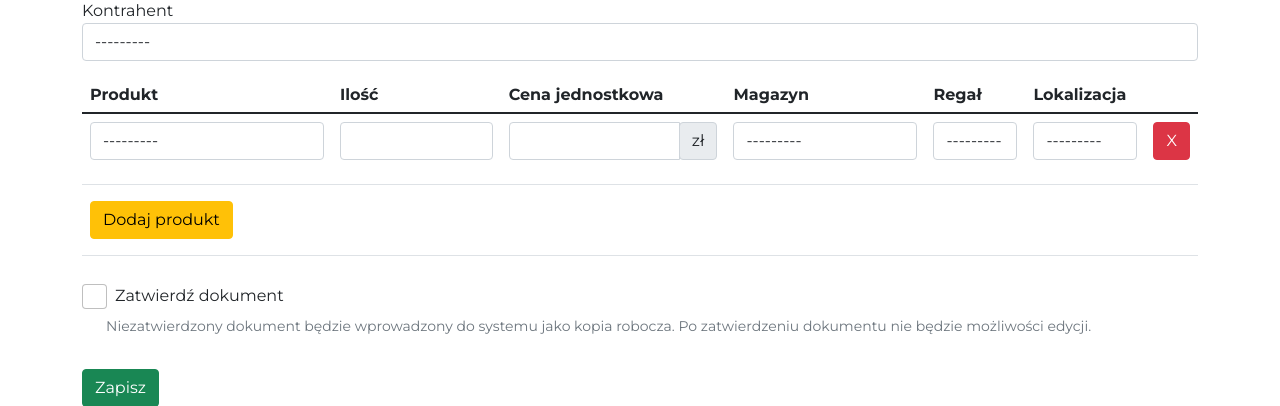
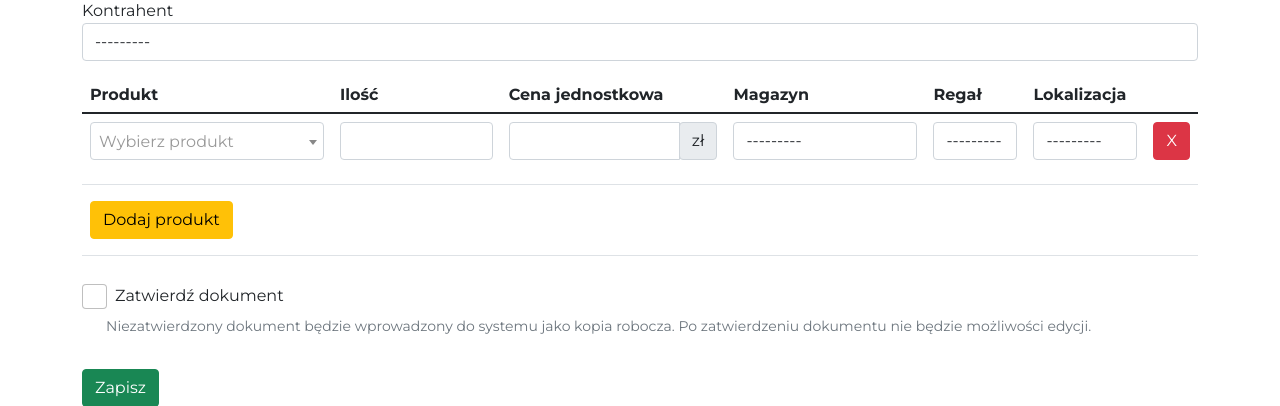
Before and after one commit to piotr-pawelczak/smart_warehouse, a Django app: page /document/pz/ in a window 1280 px wide. Shown: the part 211-617 px from the top of the page. Run offline with Django 3.2, Linux system fonts and the light colour scheme; data that the repository does not hold is empty; some libraries are stand-ins or nearby versions.

Commit message:
Add search to product form

```diff
--- a/documents/templates/documents/goods_received_note_create.html
+++ b/documents/templates/documents/goods_received_note_create.html
@@ -35,7 +35,7 @@
                         <tr id="formTemplate">
                             <td>
                                 {% if form.instance.pk %}{{ form.DELETE }}{% endif %}
-                                {{ product_form.product|add_class:"form-control" }}
+                                {{ product_form.product|add_class:"product_search form-control"}}
                             </td>
                             <td>{{ product_form.quantity|add_class:"form-control" }}</td>
                             <td>
@@ -99,6 +99,10 @@
                 $(id_shelf).prop('selectedIndex', 0);
                 $(id_product).prop('selectedIndex', 0);
 
+                $(document).ready(function (){
+                    $(".product_search").select2({placeholder: 'Wybierz produkt'});
+                });
+
             });
         })
     </script>
@@ -160,4 +164,11 @@
     </script>
 
 
+{#    <script src="https://ajax.googleapis.com/ajax/libs/jquery/3.6.0/jquery.min.js"></script>#}
+    <script src="https://cdnjs.cloudflare.com/ajax/libs/select2/4.0.12/js/select2.min.js" integrity="sha512-5+FrEmSijjxRArJWeLcCIEgoQYAgU0gSa9MgNMN+tVSS+MPZsEk9a7OkPZr7AzjNJng1Kl+tXOQVtJcsU+Ax0w==" crossorigin="anonymous" referrerpolicy="no-referrer"></script>
+    <script>
+        $(document).ready(function (){
+            $(".product_search").select2({placeholder: 'Wybierz produkt'});
+        });
+    </script>
 {% endblock %}
--- a/documents/views.py
+++ b/documents/views.py
@@ -4,7 +4,7 @@ from django.contrib import messages
 from django.shortcuts import render, redirect
 from django.urls import reverse
 from documents.forms import *
-from django.forms import formset_factory, inlineformset_factory
+from django.forms import inlineformset_factory
 from warehouse.models import ProductLocation, Warehouse, Shelf
 
 
@@ -24,6 +24,8 @@ def goods_issue_create(request):
     context = {'form': form, 'form_product': form_product, 'document_type': document_type}
     return render(request, 'documents/create_document.html', context)
 
+
+# ------------------------------------------ Goods Received Note Views -------------------------------------------------
 
 def goods_received_create(request):
     ProductFormSet = inlineformset_factory(Document, ProductDocument, form=ProductDocumentReceivedForm, extra=1, can_delete=True)
@@ -70,12 +72,15 @@ def goods_received_create(request):
                             lot_number=lot_number,
                             quantity=new_product.quantity
                         )
-                    messages.success(request, f'Pomyślnie utworzono dokument {document_number}.')
-                else:
-                    messages.success(request, f'Pomyślnie utworzono wersję roboczą dokumentu.')
+
+            if new_document.confirmed:
+                messages.success(request, f'Pomyślnie utworzono dokument {document_number}.')
+            else:
+                messages.success(request, f'Pomyślnie utworzono wersję roboczą dokumentu.')
             return redirect(reverse('documents:document_create'))
         else:
-            messages.error(request, 'Poprawnie uzupełnij wszystkie pola. Jeżeli formularz dodawania produktu jest pusty, usuń go.')
+            messages.error(request, 'Poprawnie uzupełnij wszystkie pola. Jeżeli formularz dodawania produktu jest '
+                                    'pusty, usuń go.')
     else:
         form = GoodsReceivedForm()
         formset = ProductFormSet()
@@ -114,6 +119,8 @@ def goods_received_notes_update(request):
     return render(request, 'documents/goods_received_note_update.html', context)
 
 
+# ----------------------------------- Functions to handle AJAX form refresh --------------------------------------------
+
 def load_product_locations(request):
     product_id = request.GET.get('product')
     locations = Product.objects.get(id=product_id).locations.all()
--- a/smart_warehouse/settings.py
+++ b/smart_warehouse/settings.py
@@ -47,6 +47,7 @@ INSTALLED_APPS = [
     'widget_tweaks',
     'django_filters',
     'ajax_select',
+    'searchableselect',
 ]
 
 CRISPY_TEMPLATE_PACK = 'bootstrap4'
--- a/warehouse/static/css/base.css
+++ b/warehouse/static/css/base.css
@@ -91,3 +91,13 @@ body {
     font-size: 14px;
     text-align: justify;
 }
+.select2-selection__rendered {
+    line-height: 38px !important;
+}
+.select2-container .select2-selection--single {
+    height: 38px !important;
+    border: 1px solid #ced4da !important;
+}
+.select2-selection__arrow {
+    height: 38px !important;
+}
--- a/warehouse/templates/warehouse/base.html
+++ b/warehouse/templates/warehouse/base.html
@@ -7,6 +7,8 @@
 
     <!--- Własny plik css --->
     <link rel="stylesheet" type="text/css" href="{% static 'css/base.css' %}">
+
+    <link rel="stylesheet" href="https://cdnjs.cloudflare.com/ajax/libs/select2/4.0.12/css/select2.min.css" integrity="sha512-nMNlpuaDPrqlEls3IX/Q56H36qvBASwb3ipuo3MxeWbsQB1881ox0cRv7UPTgBlriqoynt35KjEwgGUeUXIPnw==" crossorigin="anonymous" referrerpolicy="no-referrer" />
 
     <!--- Dodanie fonta Montserrat --->
     <link rel="preconnect" href="https://fonts.googleapis.com">
```
